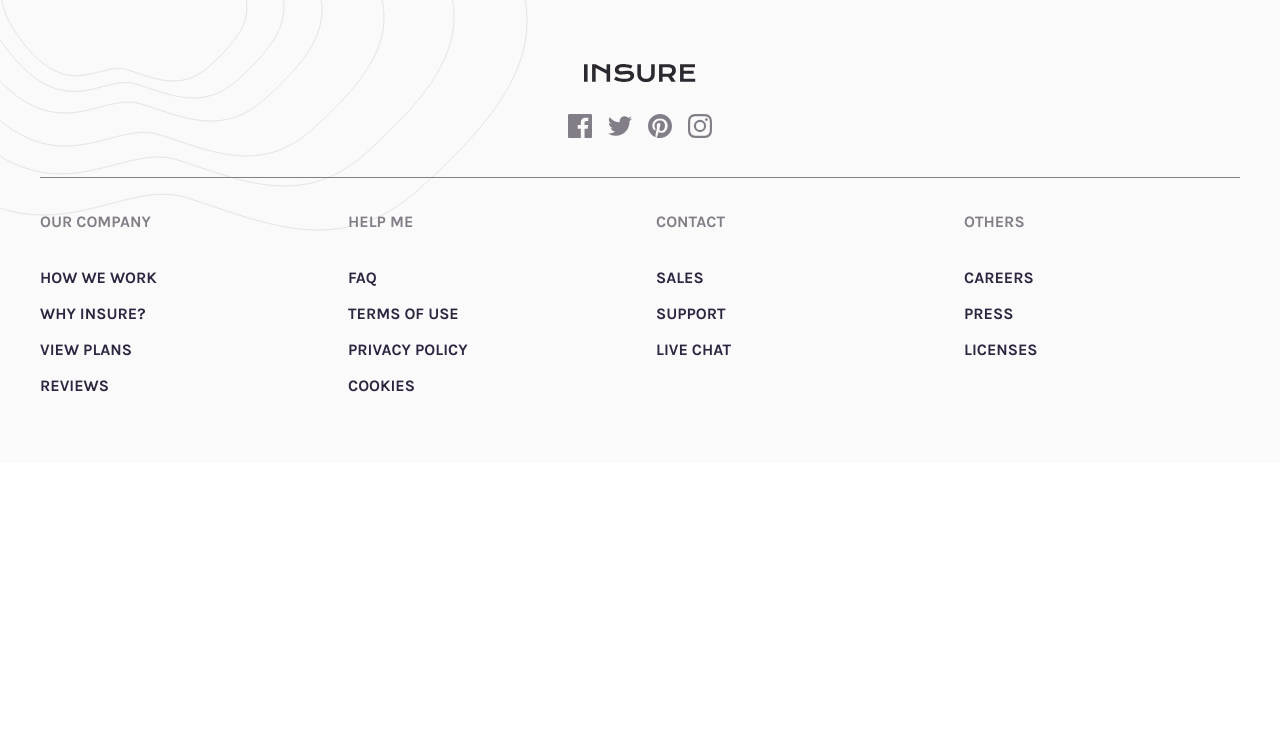
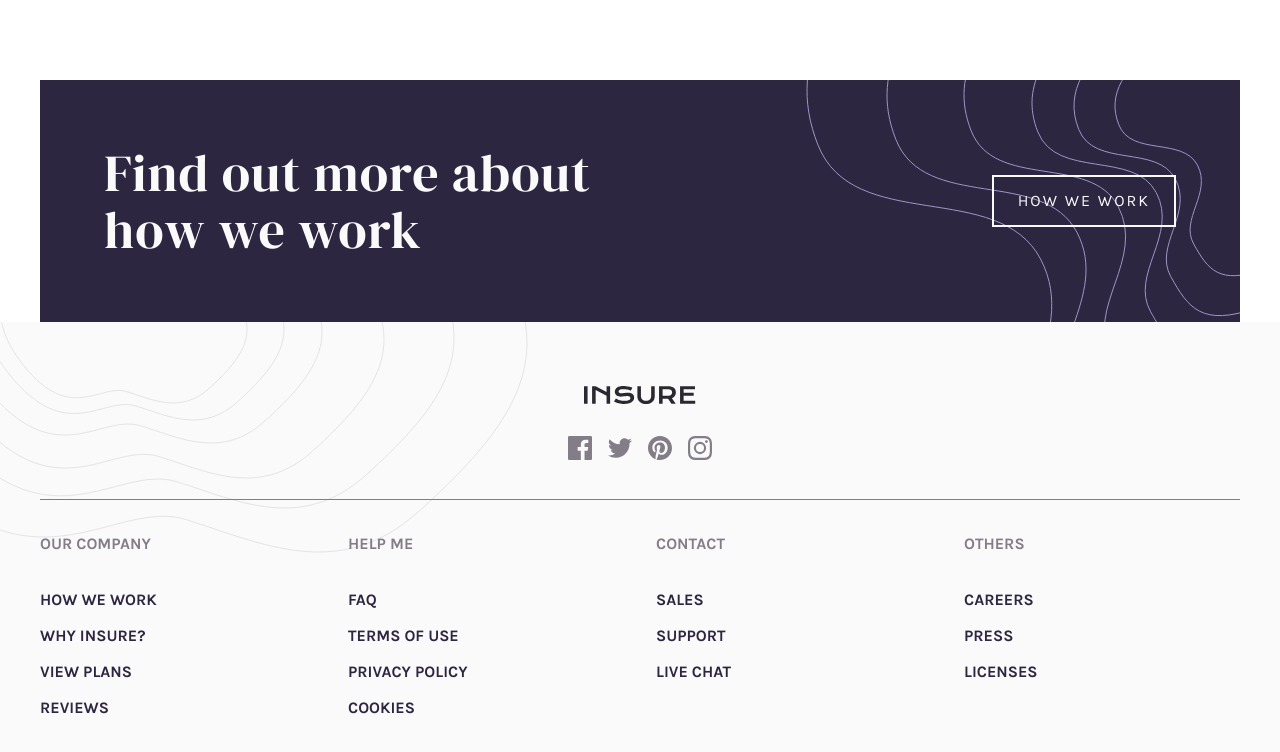
Before and after one commit to mjamecny/insure-landing-page, a React (Vite) app: page / in a window 1280 px wide. Shown: the top 752 px of the page. Built offline with nearby package versions, Linux system fonts and the light colour scheme.

Commit message:
add structure and styles for HowWeWork

```diff
--- a/src/App.jsx
+++ b/src/App.jsx
@@ -1,10 +1,12 @@
 import Footer from "./Footer"
+import HowWeWork from "./HowWeWork"
 import GlobalStyles from "./styles/GlobalStyles"
 
 export default function App() {
   return (
     <>
       <GlobalStyles />
+      <HowWeWork />
       <Footer />
     </>
   )
--- /dev/null
+++ b/src/HowWeWork.jsx
@@ -0,0 +1,73 @@
+import styled from "styled-components"
+
+const StyledHowWeWork = styled.section`
+  padding-inline: 2.4rem;
+  margin-top: 8rem;
+`
+
+const Container = styled.div`
+  max-width: 120rem;
+  margin: 0 auto;
+  background: url("../public/bg-pattern-how-we-work-mobile.svg"),
+    var(--color-dark-violet);
+  background-repeat: no-repeat;
+  background-position: top right;
+  padding: 6.4rem 3.2rem;
+
+  display: flex;
+  flex-direction: column;
+  gap: 3.2rem;
+
+  @media (min-width: 64em) {
+    background: url("../public/bg-pattern-how-we-work-desktop.svg"),
+      var(--color-dark-violet);
+    background-repeat: no-repeat;
+    background-position: top right;
+    flex-direction: row;
+    justify-content: space-between;
+    padding: 6.4rem 6.4rem;
+  }
+`
+
+const Heading = styled.h2`
+  font-family: "DM Serif Display", sans-serif;
+  font-weight: 400;
+  font-size: 4.4rem;
+  line-height: 1.1;
+  letter-spacing: 1px;
+  color: var(--color-very-light-gray);
+  text-align: center;
+
+  @media (min-width: 64em) {
+    font-size: 5.2rem;
+    width: 50%;
+    text-align: left;
+  }
+`
+
+const Button = styled.button`
+  text-transform: uppercase;
+  background-color: transparent;
+  border: 2px solid var(--color-very-light-gray);
+  color: var(--color-very-light-gray);
+  padding: 1.2rem 2.4rem;
+  letter-spacing: 2px;
+  align-self: center;
+  transition: background-color 0.3s, color 0.3s;
+
+  &:hover {
+    background-color: var(--color-very-light-gray);
+    color: var(--color-dark-violet);
+  }
+`
+
+export default function HowWeWork() {
+  return (
+    <StyledHowWeWork>
+      <Container>
+        <Heading>Find out more about how we work</Heading>
+        <Button>How we work</Button>
+      </Container>
+    </StyledHowWeWork>
+  )
+}
```
